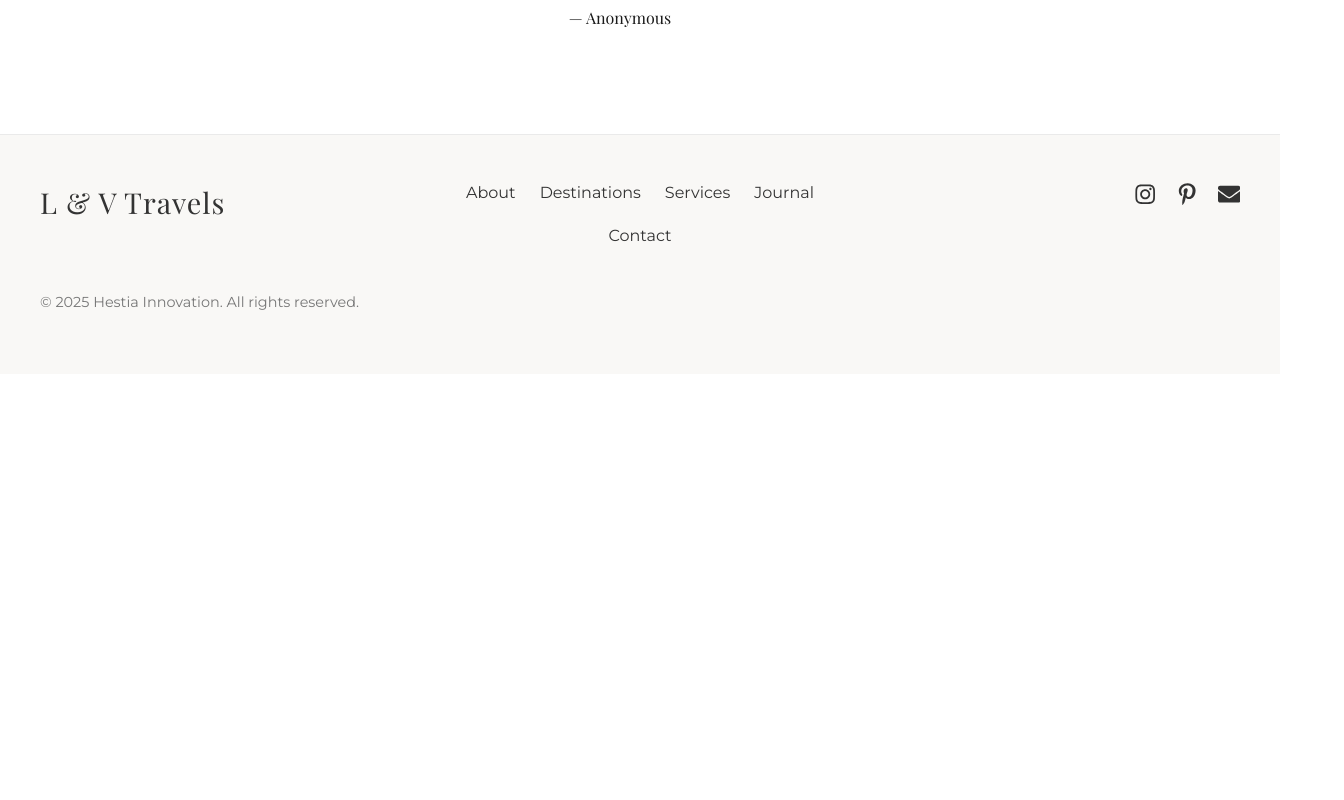
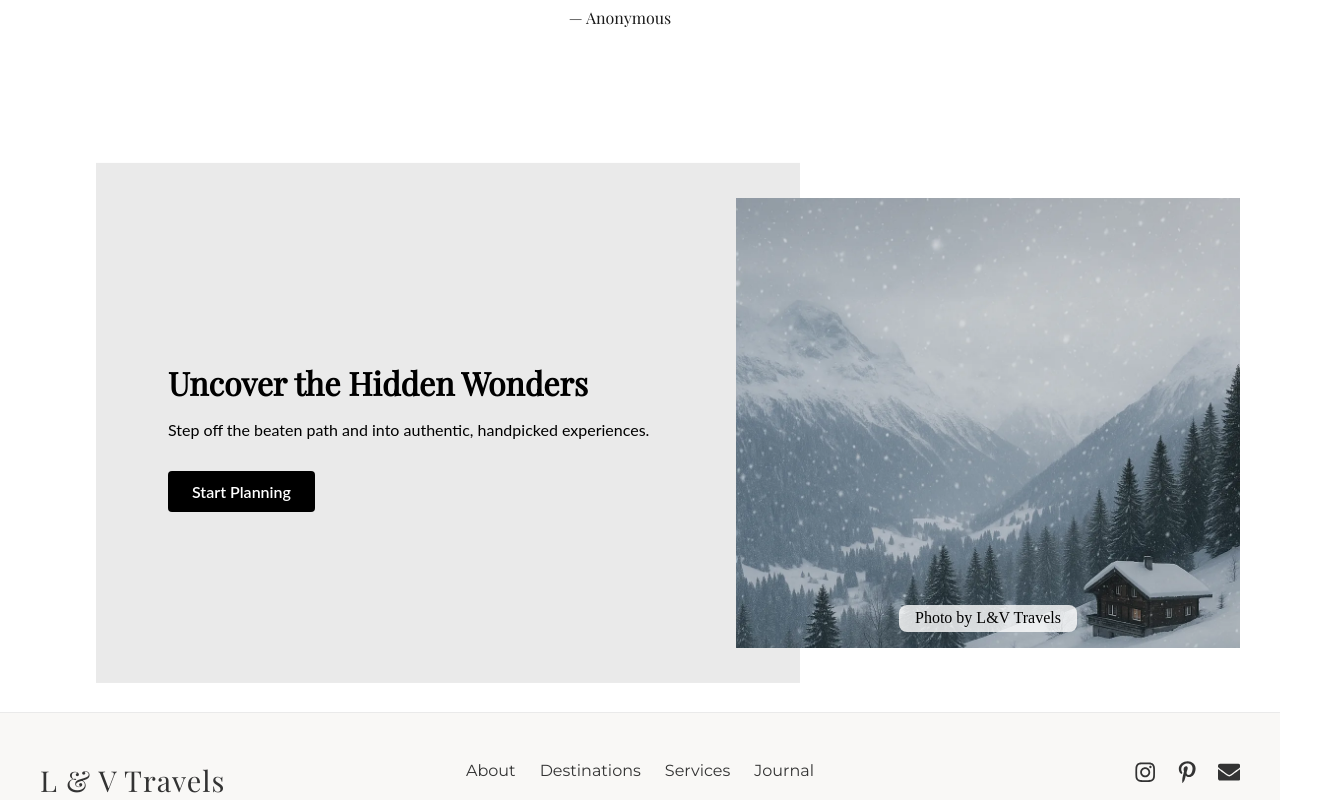
Before and after one commit to lindadelgadomtz/TravelAgency, a React (Create React App) app: page / in a window 1280 px wide. Shown: the part 4720-5520 px from the top of the page, 1344 px wide, since content can reach past the window. Before the commit the page ends 5094 px from the top, so only its background shows below. Built offline with nearby package versions, Linux system fonts and the light colour scheme.

Commit message:
feat: added Feature Block component and css

```diff
--- a/src/App.js
+++ b/src/App.js
@@ -8,6 +8,7 @@ import DestinationCarousel from './components/destinationCarousel/DestinationCar
 import DestinationCarouselSwiper from './components/destinationCarouselSwiper/DestinationCarouselSwiper';
 import FullImageWithGradient from './components/fullImageWithGradient/FullImageWithGradient';
 import QuoteBlock from './components/quoteBlock/QuoteBlock';
+import FeatureBlock from './components/featureBlock/FeatureBlock';
 
 function App() {
   return (
@@ -110,6 +111,35 @@ function App() {
   variant="classic"
   backgroundImage={null} // You can later use e.g. "/images/quote-bg.png"
 />
+<FeatureBlock
+  title="Uncover the Hidden Wonders"
+  text="Step off the beaten path and into authentic, handpicked experiences."
+  imageUrl="/images/swiss_alps_snowfall.webp"
+  imageAlt="Luxury in the Alps"
+  imageCaption="Photo by L&V Travels"
+  bgColor="#eaeaea"
+  backgroundWidth="55%"
+  backgroundHeight="90%"
+  roundedBackground={false}
+  imageWidth="350px"
+  imageHeight="450px"
+  titleFont="'Playfair Display', serif"
+  textFont="'Lato', sans-serif"
+  captionFont="'Lora', serif"
+  captionBackground={true}
+  showButton={true}
+  buttonLabel="Start Planning"
+  buttonUrl="/contact"
+  roundedImage={false}
+  animation="fade-in"
+  animationDelay="0.2s"
+  imagePosition="right"
+  darkMode={false}
+/>
+
+
+
+
       <Footer />
     </div>
   );
--- /dev/null
+++ b/src/components/featureBlock/FeatureBlock.css
@@ -0,0 +1,132 @@
+.feature-block {
+    position: relative;
+    padding: 4rem 1.5rem;
+    transition: opacity 0.8s ease, transform 0.8s ease;
+    opacity: 0;
+    transform: translateY(20px);
+    overflow: hidden;
+  }
+
+  .feature-block.fade-in {
+    opacity: 1;
+    transform: translateY(0);
+  }
+
+  .feature-block.dark-mode {
+    background-color: #111;
+    color: #f5f5f5;
+  }
+
+  .feature-block-background {
+    position: absolute;
+    top: 50%;
+    left: 0;
+    transform: translateY(-50%);
+    z-index: 0;
+    box-sizing: border-box;
+    max-width: 100vw;
+  }
+
+  .feature-content {
+    position: relative;
+    z-index: 1;
+    display: flex;
+    flex-direction: column;
+    align-items: flex-start;
+    justify-content: center;
+    gap: 2rem;
+    max-width: 1200px;
+    margin: 0 auto;
+    min-height: var(--background-height, 70%);
+
+  }
+
+  @media (min-width: 768px) {
+    .feature-content {
+      flex-direction: row;
+      justify-content: space-between;
+      align-items: center;
+    }
+  }
+
+  .feature-text {
+    flex: 1;
+    text-align: left;
+    z-index: 1;
+    padding-left: 8rem;
+  }
+
+  .feature-title {
+    font-size: 2rem;
+    margin-bottom: 1rem;
+  }
+
+  .feature-button {
+    display: inline-block;
+    margin-top: 1rem;
+    padding: 0.7rem 1.5rem;
+    background-color: black;
+    color: white;
+    text-decoration: none;
+    border-radius: 4px;
+    font-weight: 600;
+  }
+
+  .feature-image-wrapper {
+    flex: 1;
+    display: flex;
+    justify-content: center;
+    align-items: center;
+    position: relative;
+    z-index: 1;
+    margin-left: 2rem;
+  }
+
+  .feature-image {
+    object-fit: cover;
+    display: block;
+  }
+
+  .feature-image.rounded {
+    border-radius: 16px;
+  }
+
+  .image-caption {
+    position: absolute;
+    bottom: 1rem;
+    left: 50%;
+    transform: translateX(-50%);
+    font-size: 1rem;
+    padding: 0.3rem 1rem;
+    text-align: center;
+  }
+
+  .image-caption.with-bg {
+    background-color: rgba(255, 255, 255, 0.8);
+    border-radius: 8px;
+  }
+
+  /* Mobile adjustments */
+  @media (max-width: 767px) {
+    .feature-content {
+      flex-direction: column;
+      align-items: center;
+    }
+
+    .feature-text {
+      padding-left: 2rem;
+      padding-right: 2rem;
+      text-align: center;
+    }
+
+    .feature-image-wrapper {
+      margin-left: 0;
+      margin-top: 2rem;
+      width: 100%;
+      justify-content: center;
+    }
+  }
+
+  html, body {
+    overflow-x: hidden;
+  }
--- /dev/null
+++ b/src/components/featureBlock/FeatureBlock.jsx
@@ -0,0 +1,230 @@
+import React from 'react';
+import './FeatureBlock.css';
+import useInView from '../../utils/useInView';
+
+const FeatureBlock = ({
+  title,
+  text,
+  imageUrl,
+  imageAlt = '',
+  imageCaption = '',
+  bgColor = '#f0f0f0',
+  backgroundWidth = '75%',
+  backgroundHeight = '70%',
+  roundedBackground = true,
+  imageWidth = '50%',
+  imageHeight = 'auto',
+  titleFont = "'Playfair Display', serif",
+  textFont = "'Lato', sans-serif",
+  captionFont = "'Lora', serif",
+  captionBackground = false,
+  showButton = false,
+  buttonLabel = 'Learn More',
+  buttonUrl = '#',
+  roundedImage = false,
+  animation = 'fade-in',
+  animationDelay = '0s',
+  darkMode = false
+}) => {
+  const [ref, isInView] = useInView();
+
+  return (
+    <section
+      ref={ref}
+      className={`feature-block ${isInView ? animation : ''} ${darkMode ? 'dark-mode' : ''}`}
+      style={{ transitionDelay: isInView ? animationDelay : '0s', '--background-height': backgroundHeight }}
+    >
+      <div
+        className="feature-block-background"
+        style={{
+          backgroundColor: bgColor,
+          width: backgroundWidth,
+          height: backgroundHeight,
+          borderRadius: roundedBackground ? '20px' : '0',
+          left: '6rem',
+          transform: 'translateY(-50%)'
+        }}
+      />
+
+      <div className="feature-content">
+        <div className="feature-text" style={{ fontFamily: textFont }}>
+          <h2 className="feature-title" style={{ fontFamily: titleFont }}>{title}</h2>
+          <p>{text}</p>
+          {showButton && (
+            <a href={buttonUrl} className="feature-button" aria-label={buttonLabel}>
+              {buttonLabel}
+            </a>
+          )}
+        </div>
+
+        <div
+          className="feature-image-wrapper"
+          style={{ width: imageWidth, height: imageHeight }}
+        >
+          <img
+            src={imageUrl}
+            alt={imageAlt}
+            className={`feature-image ${roundedImage ? 'rounded' : ''}`}
+            style={{ width: '100%', height: '100%' }}
+          />
+          {imageCaption && (
+            <div
+              className={`image-caption ${captionBackground ? 'with-bg' : ''}`}
+              style={{ fontFamily: captionFont }}
+            >
+              {imageCaption}
+            </div>
+          )}
+        </div>
+      </div>
+    </section>
+  );
+};
+
+export default FeatureBlock;
+
+
+
+
+
+
+// import React from 'react';
+// import './FeatureBlock.css';
+// import useInView from '../../utils/useInView';
+
+// const FeatureBlock = ({
+//   title,
+//   text,
+//   imageUrl,
+//   imageAlt = '',
+//   imageCaption = '',
+//   bgColor = '#f0f0f0',
+//   backgroundWidth = '75%',
+//   backgroundHeight = '70%',
+//   roundedBackground = true,
+//   imageWidth = '50%',
+//   imageHeight = 'auto',
+//   titleFont = "'Playfair Display', serif",
+//   textFont = "'Lato', sans-serif",
+//   captionFont = "'Lora', serif",
+//   captionBackground = false,
+//   showButton = false,
+//   buttonLabel = 'Learn More',
+//   buttonUrl = '#',
+//   roundedImage = false,
+//   animation = 'fade-in',
+//   animationDelay = '0s',
+//   imagePosition = 'right',
+//   darkMode = false
+// }) => {
+//   const [ref, isInView] = useInView();
+
+//   return (
+//     <section
+//       ref={ref}
+//       className={`feature-block ${isInView ? animation : ''} ${darkMode ? 'dark-mode' : ''}`}
+//       style={{ transitionDelay: isInView ? animationDelay : '0s', '--background-height': backgroundHeight }}
+//     >
+//       <div
+//         className="feature-block-background"
+//         style={{
+//           backgroundColor: bgColor,
+//           width: backgroundWidth,
+//           height: backgroundHeight,
+//           borderRadius: roundedBackground ? '20px' : '0',
+//           left: '6rem',
+//           transform: 'translateY(-50%)'
+//         }}
+//       />
+
+//       <div className={`feature-content ${imagePosition === 'left' ? 'reverse-layout' : ''}`}>
+//         <div className="feature-text" style={{ fontFamily: textFont }}>
+//           <h2 className="feature-title" style={{ fontFamily: titleFont }}>{title}</h2>
+//           <p>{text}</p>
+//           {showButton && (
+//             <a href={buttonUrl} className="feature-button" aria-label={buttonLabel}>
+//               {buttonLabel}
+//             </a>
+//           )}
+//         </div>
+
+//         <div
+//           className="feature-image-wrapper"
+//           style={{ width: imageWidth, height: imageHeight }}
+//         >
+//           <img
+//             src={imageUrl}
+//             alt={imageAlt}
+//             className={`feature-image ${roundedImage ? 'rounded' : ''}`}
+//             style={{ width: '100%', height: '100%' }}
+//           />
+//           {imageCaption && (
+//             <div
+//               className={`image-caption ${captionBackground ? 'with-bg' : ''}`}
+//               style={{ fontFamily: captionFont }}
+//             >
+//               {imageCaption}
+//             </div>
+//           )}
+//         </div>
+//       </div>
+//     </section>
+//   );
+// };
+
+// export default FeatureBlock;
+
+
+
+
+
+
+{/* <section
+ref={ref}
+className={`feature-block ${isInView ? animation : ''} ${darkMode ? 'dark-mode' : ''}`}
+style={{ transitionDelay: isInView ? animationDelay : '0s', '--background-height': backgroundHeight }}
+>
+<div
+  className="feature-block-background"
+  style={{
+    backgroundColor: bgColor,
+    width: backgroundWidth,
+    height: backgroundHeight,
+    borderRadius: roundedBackground ? '20px' : '0',
+    left: '6rem',
+    transform: 'translateY(-50%)'
+  }}
+/>
+
+<div className={`feature-content ${imagePosition === 'left' ? 'reverse-layout' : ''}`}>
+  <div className="feature-text" style={{ fontFamily: textFont }}>
+    <h2 className="feature-title" style={{ fontFamily: titleFont }}>{title}</h2>
+    <p>{text}</p>
+    {showButton && (
+      <a href={buttonUrl} className="feature-button" aria-label={buttonLabel}>
+        {buttonLabel}
+      </a>
+    )}
+  </div>
+
+  <div
+    className="feature-image-wrapper"
+    style={{ width: imageWidth, height: imageHeight }}
+  >
+    <img
+      src={imageUrl}
+      alt={imageAlt}
+      className={`feature-image ${roundedImage ? 'rounded' : ''}`}
+      style={{ width: '100%', height: '100%' }}
+    />
+    {imageCaption && (
+      <div
+        className={`image-caption ${captionBackground ? 'with-bg' : ''}`}
+        style={{ fontFamily: captionFont }}
+      >
+        {imageCaption}
+      </div>
+    )}
+  </div>
+</div>
+</section> */}
```
Also changed, not shown: public/images/swiss_alps_snowfall.webp (added).
